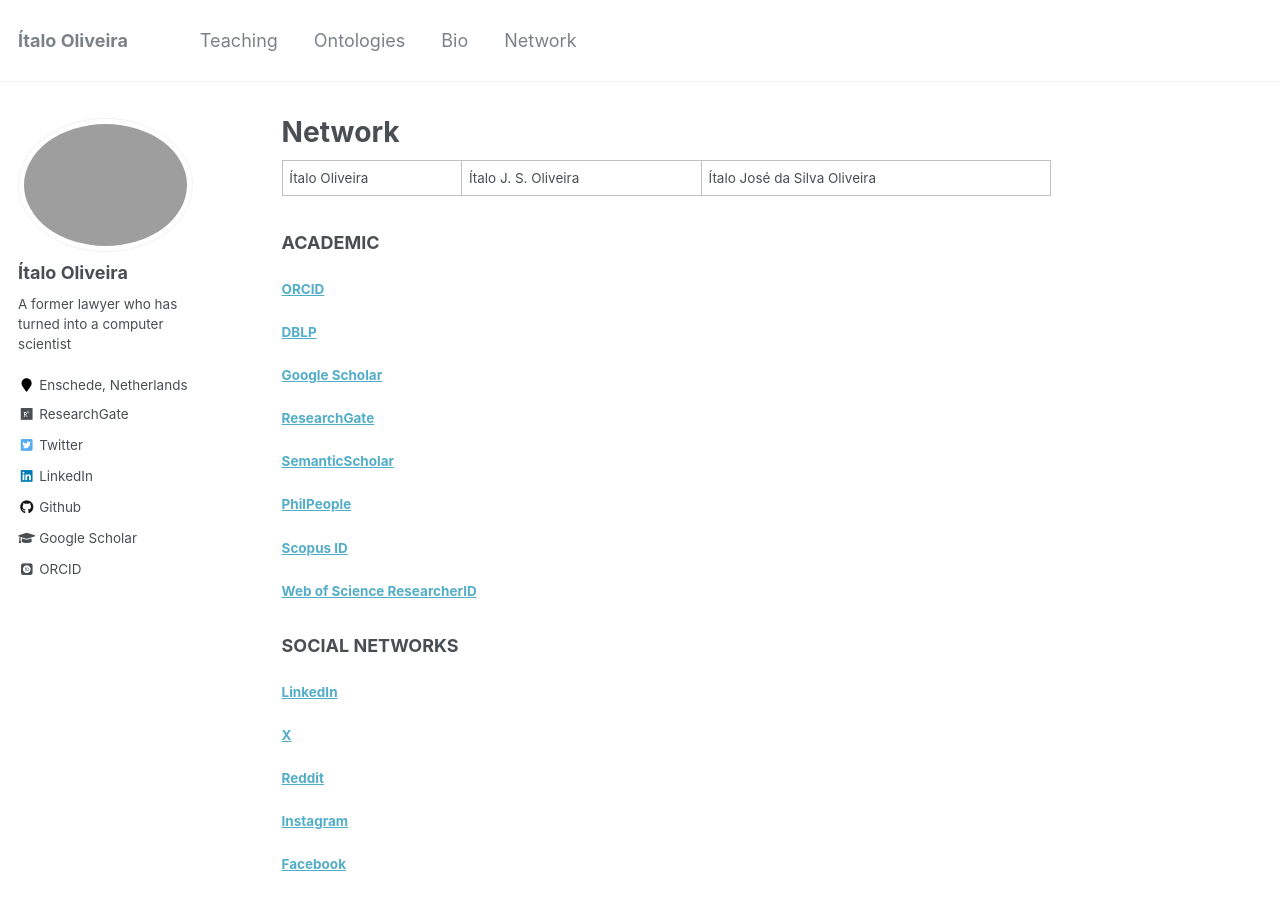
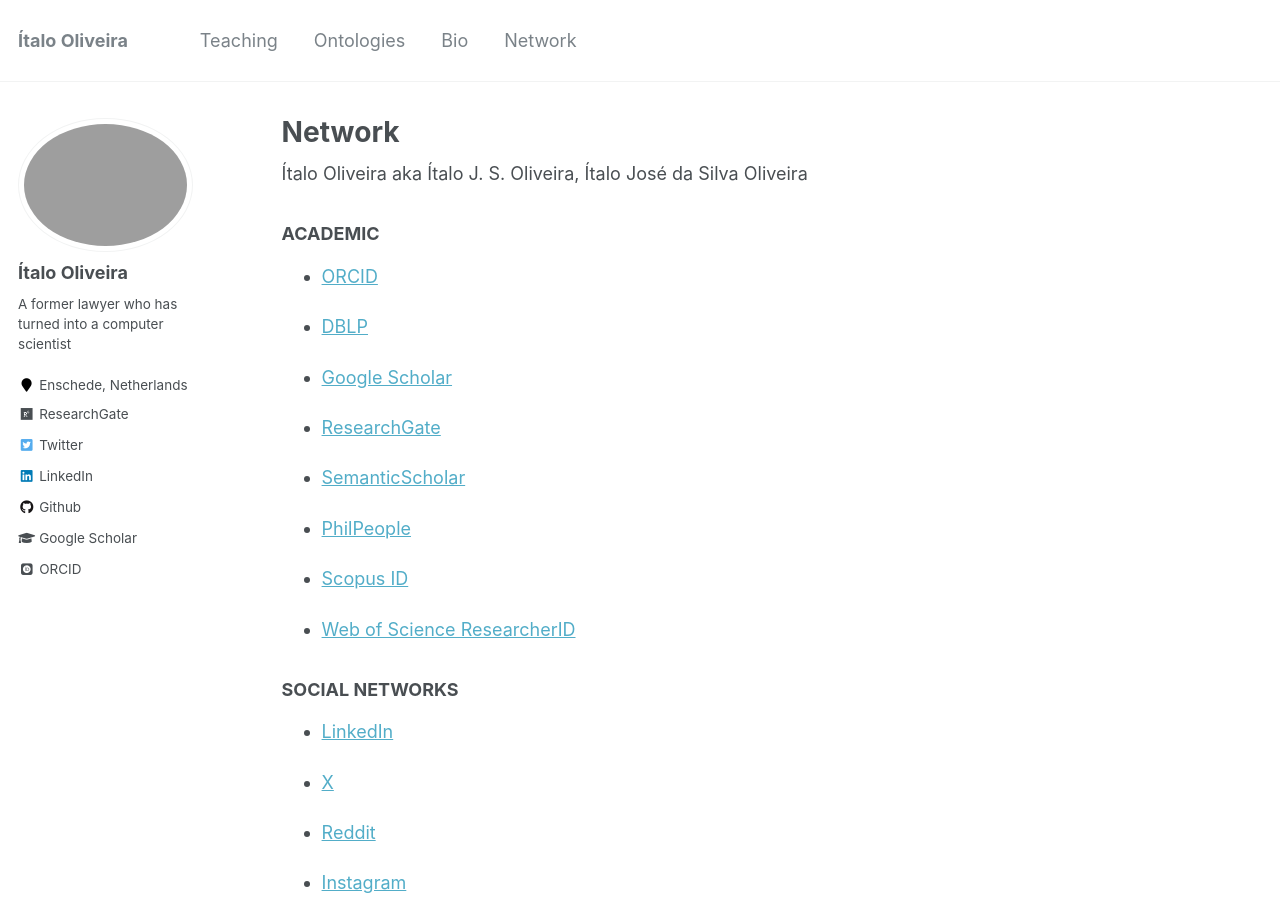
Before and after one commit to italojsoliveira/italojsoliveira.github.io, a Jekyll site: the page built from _pages/network.md, in a window 1280 px wide and 900 px high. Built offline with Jekyll 4.4.1, drawn with Linux system fonts in a browser that asks for light colours; some web fonts are replaced.

Commit message:
update network

```diff
--- a/_pages/network.md
+++ b/_pages/network.md
@@ -5,47 +5,47 @@ permalink: /network/
 author_profile: true
 ---
 
-Ítalo Oliveira | Ítalo J. S. Oliveira | Ítalo José da Silva Oliveira
+Ítalo Oliveira aka Ítalo J. S. Oliveira, Ítalo José da Silva Oliveira
 
 ### ACADEMIC
 
-#### [ORCID](https://orcid.org/0000-0002-2384-3081)
+- [ORCID](https://orcid.org/0000-0002-2384-3081)
 
-#### [DBLP](https://dblp.org/pid/212/6684.html)
+- [DBLP](https://dblp.org/pid/212/6684.html)
 
-#### [Google Scholar](https://scholar.google.com/citations?user=xaXNvi0AAAAJ&hl=en)
+- [Google Scholar](https://scholar.google.com/citations?user=xaXNvi0AAAAJ&hl=en)
 
-#### [ResearchGate](https://www.researchgate.net/profile/Italo-Oliveira-11)
+- [ResearchGate](https://www.researchgate.net/profile/Italo-Oliveira-11)
 
-#### [SemanticScholar](https://www.semanticscholar.org/author/%C3%8Dtalo-Oliveira/38100025)
+- [SemanticScholar](https://www.semanticscholar.org/author/%C3%8Dtalo-Oliveira/38100025)
 
-#### [PhilPeople](https://philpeople.org/profiles/italo-oliveira)
+- [PhilPeople](https://philpeople.org/profiles/italo-oliveira)
 
-#### [Scopus ID](https://www.scopus.com/authid/detail.uri?authorId=57535674900)
+- [Scopus ID](https://www.scopus.com/authid/detail.uri?authorId=57535674900)
 
-#### [Web of Science ResearcherID](https://www.webofscience.com/wos/author/record/KIL-1269-2024)
+- [Web of Science ResearcherID](https://www.webofscience.com/wos/author/record/KIL-1269-2024)
 
 
 ### SOCIAL NETWORKS
 
-#### [LinkedIn](https://www.linkedin.com/in/%C3%ADtalo-oliveira-800923162/)
+- [LinkedIn](https://www.linkedin.com/in/%C3%ADtalo-oliveira-800923162/)
 
-#### [X](https://x.com/italojsoliveira)
+- [X](https://x.com/italojsoliveira)
 
-#### [Reddit](https://www.reddit.com/user/Old-Tone-9064/)
+- [Reddit](https://www.reddit.com/user/Old-Tone-9064/)
 
-#### [Instagram](https://www.instagram.com/italojsoliveira1/)
+- [Instagram](https://www.instagram.com/italojsoliveira1/)
 
-#### [Facebook](https://www.facebook.com/italo.oliveira.3154/)
+- [Facebook](https://www.facebook.com/italo.oliveira.3154/)
 
 
 ### Development
 
-#### [GitHub](https://github.com/italojsoliveira)
+- [GitHub](https://github.com/italojsoliveira)
 
-#### [OSF](https://osf.io/dncm7/)
+- [OSF](https://osf.io/dncm7/)
 
 
 ### OTHERS
 
-#### [Mathematics Genealogy](https://genealogy.math.ndsu.nodak.edu/id.php?id=319479)
+- [Mathematics Genealogy](https://genealogy.math.ndsu.nodak.edu/id.php?id=319479)
```
